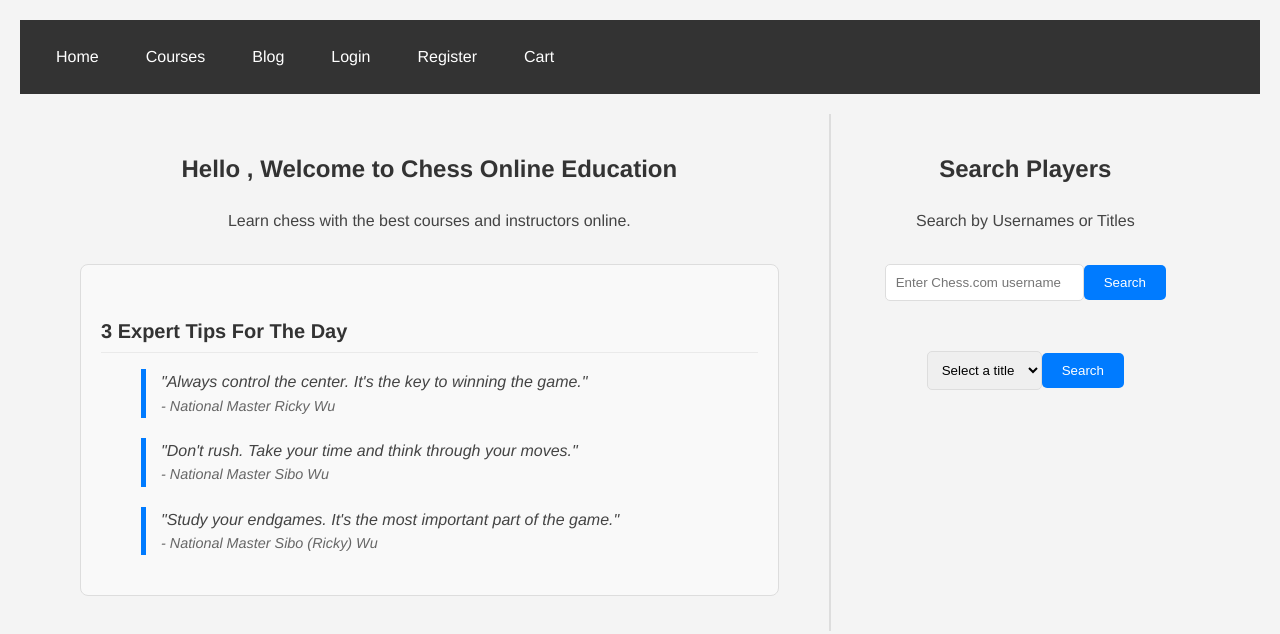
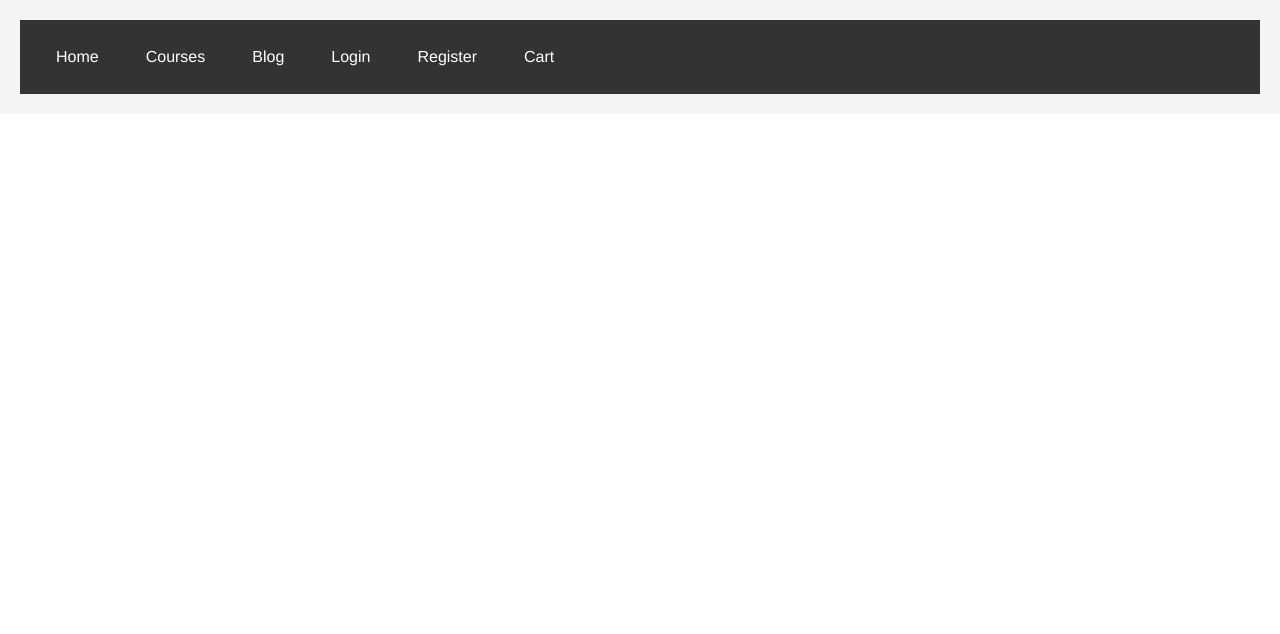
Before and after one commit to rickywsb/online-chess-platform, a React (Create React App) app: page / in a window 1280 px wide. Shown: the top 634 px of the page. Built offline with nearby package versions, Linux system fonts and the light colour scheme.

Commit message:
home page route

```diff
--- a/src/App.js
+++ b/src/App.js
@@ -33,7 +33,7 @@ function App() {
           </header>
           {/* 路由设置 */}
           <Routes>
-            <Route path="/" element={<HomePage />} />
+            <Route path="/home" element={<HomePage />} />
             <Route path="/player/:username" element={<DetailPage />} />
             <Route path="/title/:title" element={<TitlePlayersPage />} /> {/* 添加新路由 */}
 
--- a/src/components/Navbar.js
+++ b/src/components/Navbar.js
@@ -12,7 +12,7 @@ const Navbar = () => {
 
   return (
     <nav className="navbar">
-      <Link to="/" className="nav-item">Home</Link>
+      <Link to="/home" className="nav-item">Home</Link>
       <Link to="/courses" className="nav-item">Courses</Link>
       <Link to="/blog" className="nav-item">Blog</Link>
       {!isLoggedIn ? (
```
